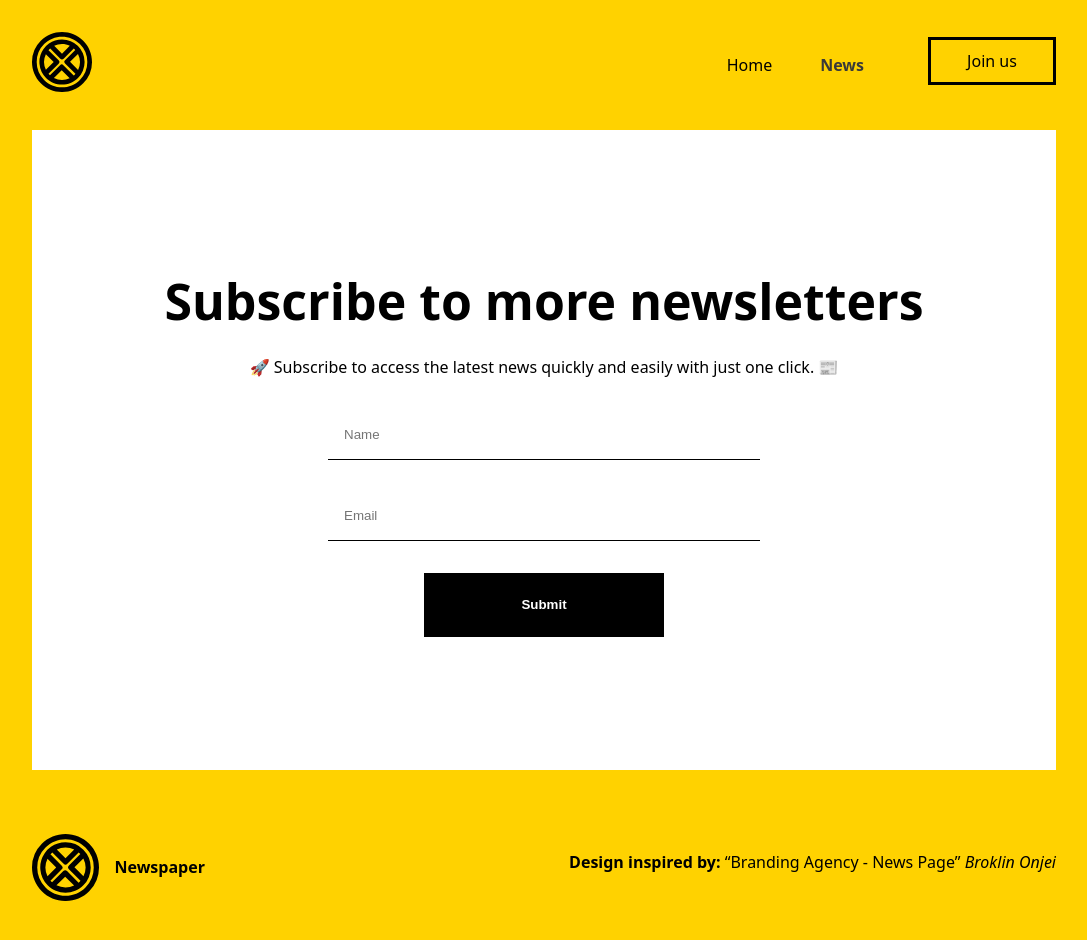
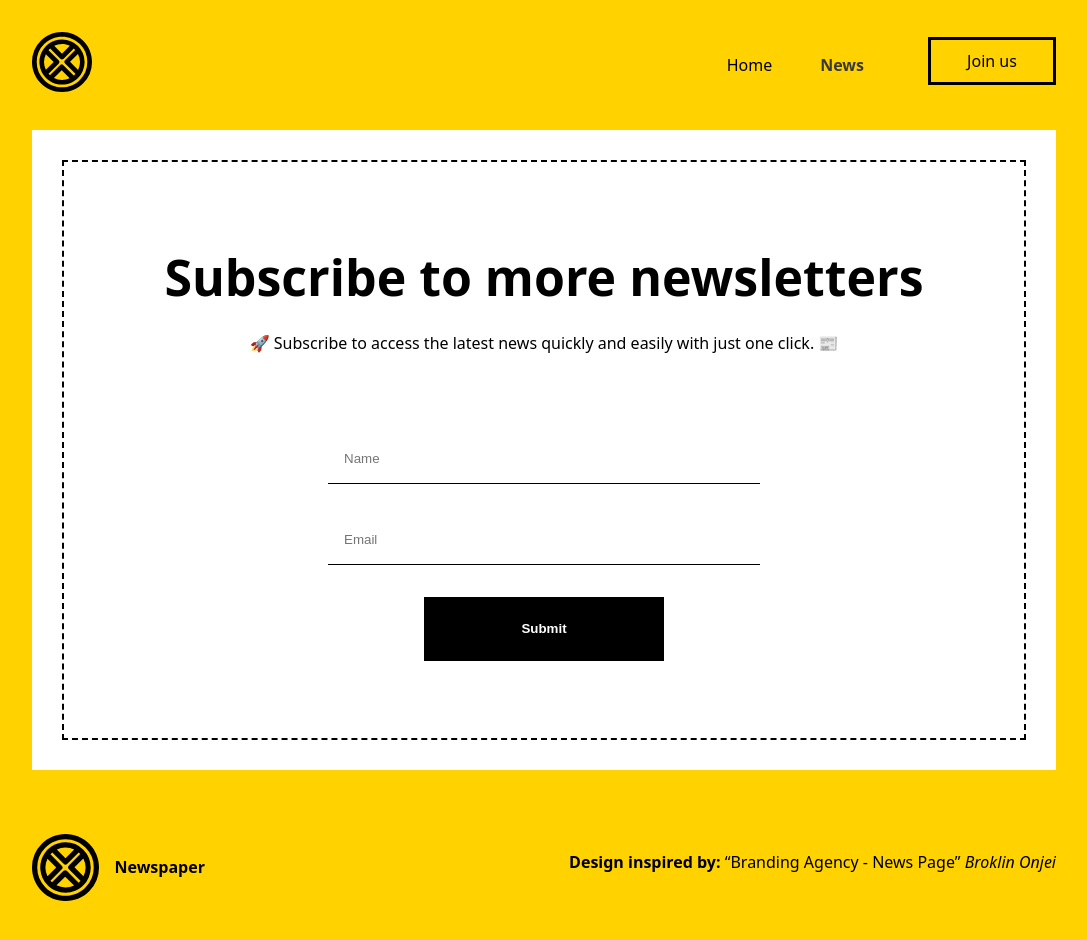
Before and after one commit to juaazn/web-news, a React (Vite) app: page /form in a window 1280 px wide. Shown: the top 940 px of the page, without its empty margins (96-1183 px from the left). Built offline with nearby package versions, Linux system fonts and the light colour scheme.

Commit message:
New styles

```diff
--- a/src/styles/form/from.module.css
+++ b/src/styles/form/from.module.css
@@ -5,6 +5,8 @@
   width: 100%;
   height: 40rem;
   background-color: white;
+  outline: .150rem dashed black;
+  outline-offset: -2rem;
 }
 
 .container_form {
@@ -14,7 +16,7 @@
   flex-direction: column;
   justify-content: center;
   align-items: center;
-  gap: 1rem;
+  gap: 4rem;
 
   & h1 {
     margin: 0 auto;
@@ -70,6 +72,10 @@
 
 
 @media (max-width: 768px) {
+  .contiener {
+    outline-offset: -1rem;
+  }
+
   .container_form {
     height: auto;
     width: 100%;
```
